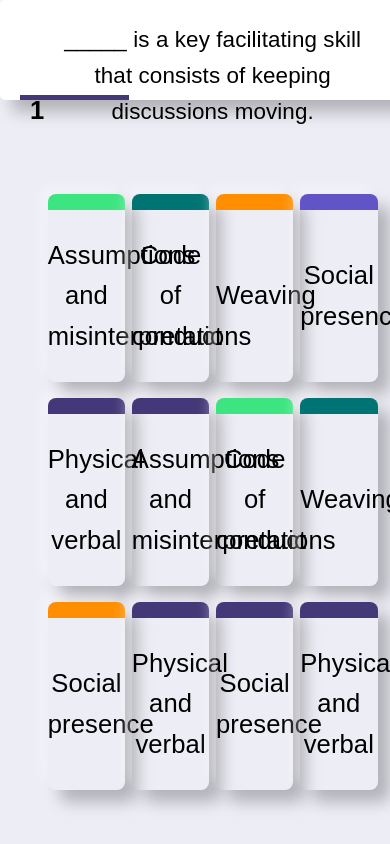
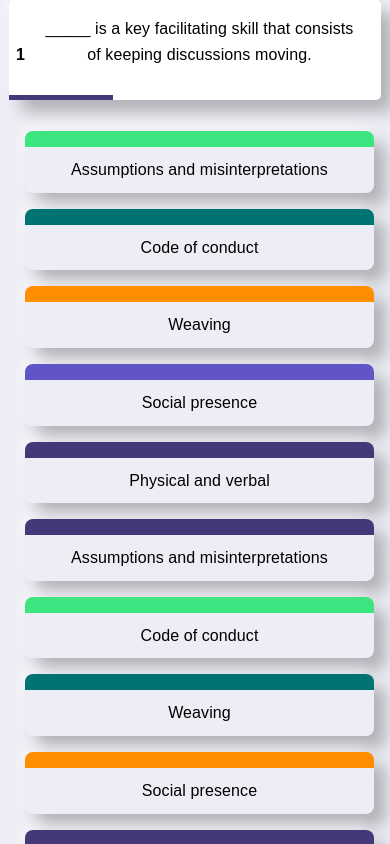
Before and after one commit to HermonSolomon/ESM-App, a React (Create React App) app: page / in a window 390 px wide. Both pictures are taken after a click on the button "Begin". Built offline with nearby package versions, Linux system fonts and the light colour scheme.

Commit message:
mobile responsiveness update

```diff
--- a/src/components/Options/_options.scss
+++ b/src/components/Options/_options.scss
@@ -11,8 +11,10 @@
     align-content: center;
     flex-direction: column;
     color: #000;
-    width: 23%;
-    padding: 1rem 0;
+    // width: 23%;
+    width: 329px;
+    // padding: 1rem 0;
+    padding: 10px;
     margin: 0.5rem auto;
     border-top: solid 16px var(--indigo);
     border-radius: 8px;
@@ -20,8 +22,9 @@
       -8px -8px 12px 0 rgba(255, 255, 255, 0.3);
     transition: all 0.5s ease-in-out;
     font-weight: 500;
-    min-height: 140px;
+    min-height: 15.183px;
     cursor: pointer;
+    font-size: 1rem;
 
     &--bg1,
     &--bg7 {
@@ -51,12 +54,13 @@
     &--bg12 {
     }
 
-    // @include media(mobile-l) {
-    //   width: 329px;
-    //   min-height: 15.183px;
-    //   padding: 0;
-    //   font-size: 1rem;
-    // }
+    @include media(tablet-l) {
+      width: 23%;
+      // min-height: 15.183px;
+      min-height: 115px;
+      padding: 1rem 0;
+      // font-size: 1rem;
+    }
 
     &:hover {
       -webkit-transform: translate(-5px, -5px);
--- a/src/components/Question/Question.jsx
+++ b/src/components/Question/Question.jsx
@@ -1,9 +1,16 @@
 import { React, useState, useRef, useEffect } from "react";
 import Options from "../Options/Options.jsx";
 
-const Question = ({ question, currQuestion, answers, handleSubmitAnswer }) => {
-  const timer = useRef(null);
-  const progressBar = useRef(null);
+const Question = ({
+  question,
+  currQuestion,
+  answers,
+  handleSubmitAnswer,
+  timer,
+  progressBar,
+}) => {
+  // const timer = useRef(null);
+  // const progressBar = useRef(null);
 
   useEffect(() => {
     progressBar.current.classList.remove("active");
@@ -22,8 +29,9 @@ const Question = ({ question, currQuestion, answers, handleSubmitAnswer }) => {
 
   return (
     <>
-      <div className="progress-bar" ref={progressBar}></div>
       <div className="question">
+        <div className="progress-bar" ref={progressBar}></div>
+
         <div className="question__count">
           <b>{currQuestion} </b>
         </div>
--- a/src/components/Question/_question.scss
+++ b/src/components/Question/_question.scss
@@ -17,11 +17,12 @@
   box-shadow: 12px 12px 16px 0 rgba(0, 0, 0, 0.25),
     -8px -8px 12px 0 rgba(255, 255, 255, 0.3);
 
-  .queston__count {
+  .question__count {
     display: flex;
     justify-content: center;
     align-content: center;
     flex-direction: column;
+    font-size: 1rem;
   }
 }
 
@@ -30,11 +31,19 @@
   height: 5px;
   position: absolute;
   top: 95px;
-  left: 5%;
+  left: 0%;
+
+  @include media(tablet-l) {
+    left: 0%;
+  }
 }
 
 .progress-bar.active {
   animation: progress 10s linear;
+
+  // @include media(tablet-l) {
+  //   width: 70% !important;
+  // }
 }
 
 @keyframes progress {
@@ -51,7 +60,7 @@
     background-color: orangered;
   }
   100% {
-    width: 90%;
+    width: 100%;
     background-color: orangered;
   }
 }
--- a/src/components/QuizScreen/QuizScreen.jsx
+++ b/src/components/QuizScreen/QuizScreen.jsx
@@ -15,6 +15,9 @@ const QuizScreen = ({ retry }) => {
   const isQuestionEnd = currQuestionIndex === QuestionList.length;
   const [isFeedBackVisible, setIsFeedBackVisible] = useState(false);
   const [isCorrect, setisCorrect] = useState(null);
+
+  const timer = useRef(null);
+  const progressBar = useRef(null);
 
   // to be called on the feedback button
   const nextQuestion = () => {
@@ -45,6 +48,12 @@ const QuizScreen = ({ retry }) => {
   const handleSubmitAnswer = (ansNum) => {
     console.log(ansNum);
     setIsFeedBackVisible(true);
+
+    if (timer.current) {
+      clearTimeout(timer.current);
+      progressBar.current.classList.remove("active");
+    }
+
     // temporary arr for marked ans
     const arr1 = markedAns;
     arr1[currQuestionIndex] = ansNum;
@@ -72,6 +81,8 @@ const QuizScreen = ({ retry }) => {
           answers={QuestionList}
           currQuestion={currQuestionIndex + 1}
           handleSubmitAnswer={handleSubmitAnswer}
+          timer={timer}
+          progressBar={progressBar}
         />
       )}
       {/*Popup*/}
--- a/src/components/QuizScreen/_quiz-screen.scss
+++ b/src/components/QuizScreen/_quiz-screen.scss
@@ -4,15 +4,16 @@
   background-color: #ededf5;
   background-size: cover;
 
-  // .question {
-  //   @include media(mobile-l) {
-  //     width: 80%;
-  //     .title {
-  //       p {
-  //         max-width: 26ch;
-  //         font-size: 1rem;
-  //       }
-  //     }
-  //   }
-  // }
+  .question {
+    @include media(mobile-l) {
+      width: 80%;
+      position: absolute;
+      .title {
+        p {
+          max-width: 36ch;
+          font-size: 1rem;
+        }
+      }
+    }
+  }
 }
--- a/src/scss/base/_page.scss
+++ b/src/scss/base/_page.scss
@@ -9,6 +9,8 @@
   filter: opacity(1);
   overflow-y: auto;
   overflow-x: hidden;
+  display: flex;
+  justify-content: center;
 
   &--font-dark {
     .heading {
```
